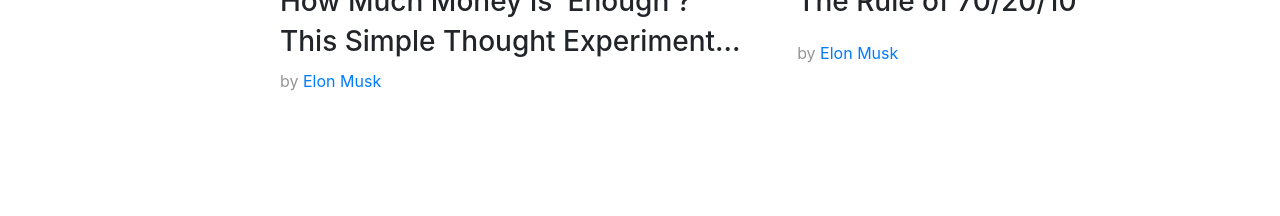
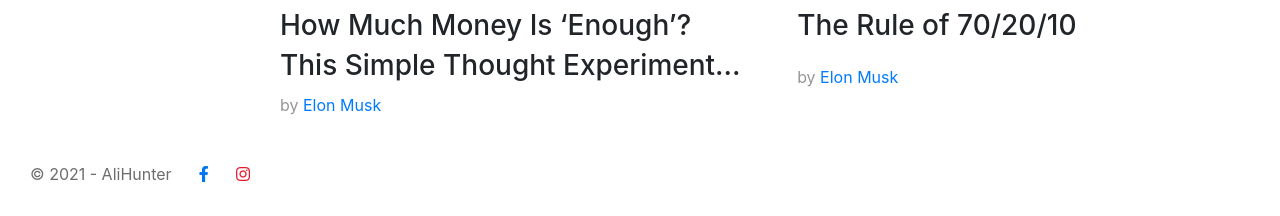
Before and after one commit to endiluong/gulphy, a website: page index.html in a window 1280 px wide. Shown: the part 2528-2744 px from the top of the page. Before the commit the page ends 2636 px from the top, so only its background shows below. Drawn offline with nearby package versions, Linux system fonts and the light colour scheme.

Commit message:
add footer, finish main page

```diff
--- a/index.html
+++ b/index.html
@@ -365,7 +365,15 @@
   </section>
 
   <footer>
-
+    <div class="ali-footer">
+      © 2021 - AliHunter
+      <a class="icon-fb" href="https://www.facebook.com/FireGroupJSC/">
+        <i class="fab fa-facebook-f"></i>
+      </a>
+      <a class="icon-insta" href="https://www.facebook.com/FireGroupJSC/">
+        <i class="fab fa-instagram"></i>
+      </a>
+    </div>
   </footer>
 
 
--- /dev/null
+++ b/src/scss/_footer.scss
@@ -0,0 +1,30 @@
+footer {
+  padding: 15px;
+  display: grid;
+  grid-template-columns: 250px;
+  color: #6d6d6d;
+}
+
+.ali {
+  &-footer {
+    display: flex;
+    padding: 15px;
+    justify-content: space-between;
+    align-items: center;
+  }
+}
+
+.icon {
+  &-insta {
+    color: #e9162b;
+    &:hover {
+      color: #c70418;
+    }
+  }
+  &-fb {
+    color: #0076f1;
+    &hover {
+      color: #0a62be;
+    }
+  }
+}
--- a/src/scss/_header.scss
+++ b/src/scss/_header.scss
@@ -9,7 +9,6 @@
     border-radius: 50%;
     height: 40px;
     border-radius: 30px;
-    padding: 0 10px;
   }
   &-box {
     color: #6d6d6d;
@@ -45,6 +44,8 @@
   display: grid;
   grid-template-columns: 250px 1fr;
   column-gap: 15px;
+  margin-bottom: 24px;
+
   &__logo {
     padding-left: 15px;
   }
--- a/src/styles.scss
+++ b/src/styles.scss
@@ -8,3 +8,4 @@
 @import 'scss/header';
 @import 'scss/misc';
 @import 'scss/section';
+@import 'scss/footer';
```
Also changed, not shown: public/assets/css/styles.css.
